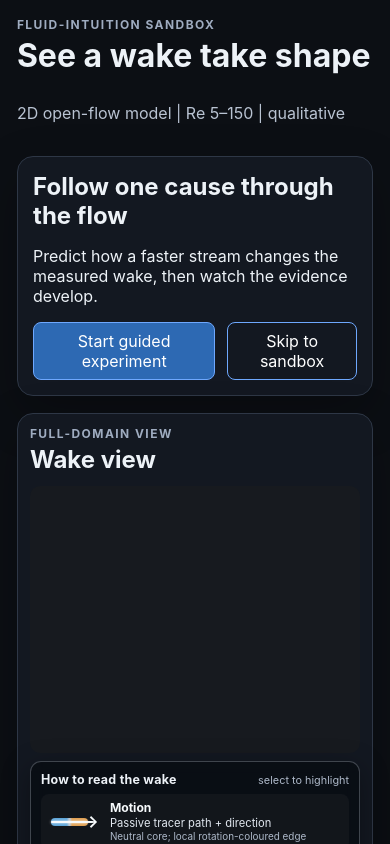
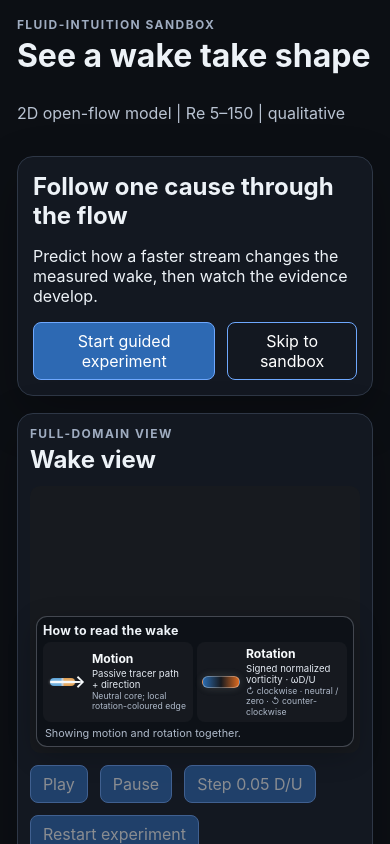
Before and after one commit to barnabyg/cfdVisualise, a Preact app: page / in a window 390 px wide. Shown: the top 844 px of the page. Built offline with nearby package versions, Linux system fonts and the light colour scheme.

Commit message:
fix(ui): preserve on-canvas key at narrow widths

```diff
--- a/src/ui/instrument-app.module.css
+++ b/src/ui/instrument-app.module.css
@@ -9,7 +9,7 @@
 .controls { padding: 12px; }
 .wakeStage { position: relative; width: min(100%, 660px); margin: 12px auto; }
 .canvas { display: block; width: 100%; aspect-ratio: 21 / 17; border-radius: 10px; background: #171a1f; }
-.encodingKey { position: absolute; left: 12px; bottom: 12px; width: min(328px, calc(100% - 24px)); padding: 10px; border: 1px solid rgba(203,213,224,.28); border-radius: 11px; background: rgba(9,13,19,.88); box-shadow: 0 8px 28px rgba(0,0,0,.35); backdrop-filter: blur(7px); }
+.encodingKey { position: absolute; left: 12px; bottom: 12px; width: min(328px, calc(100% - 24px)); padding: 10px; border: 1px solid rgba(203,213,224,.28); border-radius: 11px; background: rgba(9,13,19,.58); box-shadow: 0 8px 28px rgba(0,0,0,.24); }
 .encodingKeyHeading { display: flex; align-items: baseline; justify-content: space-between; gap: 10px; margin-bottom: 7px; }
 .encodingKeyHeading strong { font-size: .78rem; letter-spacing: .02em; }
 .encodingKeyHeading span, .encodingStatus { color: #aeb9c9; font-size: .68rem; }
@@ -70,6 +70,14 @@ button:disabled { opacity: .5; cursor: not-allowed; }
 @media (max-width: 900px) { .instrument { grid-template-columns: 1fr; } .header { align-items: flex-start; flex-direction: column; } }
 @media (max-width: 620px) {
   .comparisonGrid { grid-template-columns: 1fr; }
-  .encodingKey { position: static; width: auto; margin-top: 8px; }
+  .encodingKey { left: 6px; bottom: 6px; display: grid; grid-template-columns: repeat(2, minmax(0, 1fr)); gap: 4px; width: calc(100% - 12px); padding: 6px; background: rgba(9,13,19,.64); }
+  .encodingKeyHeading, .encodingStatus { grid-column: 1 / -1; }
+  .encodingKeyHeading { margin-bottom: 0; }
+  .encodingKeyHeading span { display: none; }
+  .encodingButton { grid-template-columns: 40px 1fr; gap: 4px; min-height: 48px; margin-top: 0; padding: 4px; }
+  .motionGlyph, .rotationGlyph { width: 38px; }
+  .encodingCopy span { font-size: .6rem; }
+  .encodingCopy small { font-size: .54rem; }
+  .encodingStatus { margin-top: 1px; }
 }
 @media (prefers-reduced-motion: reduce) { * { scroll-behavior: auto !important; transition: none !important; animation: none !important; } }
```
Also changed, not shown: tests/browser/cpu-wake-view.e2e.ts (+5 -2 lines).
